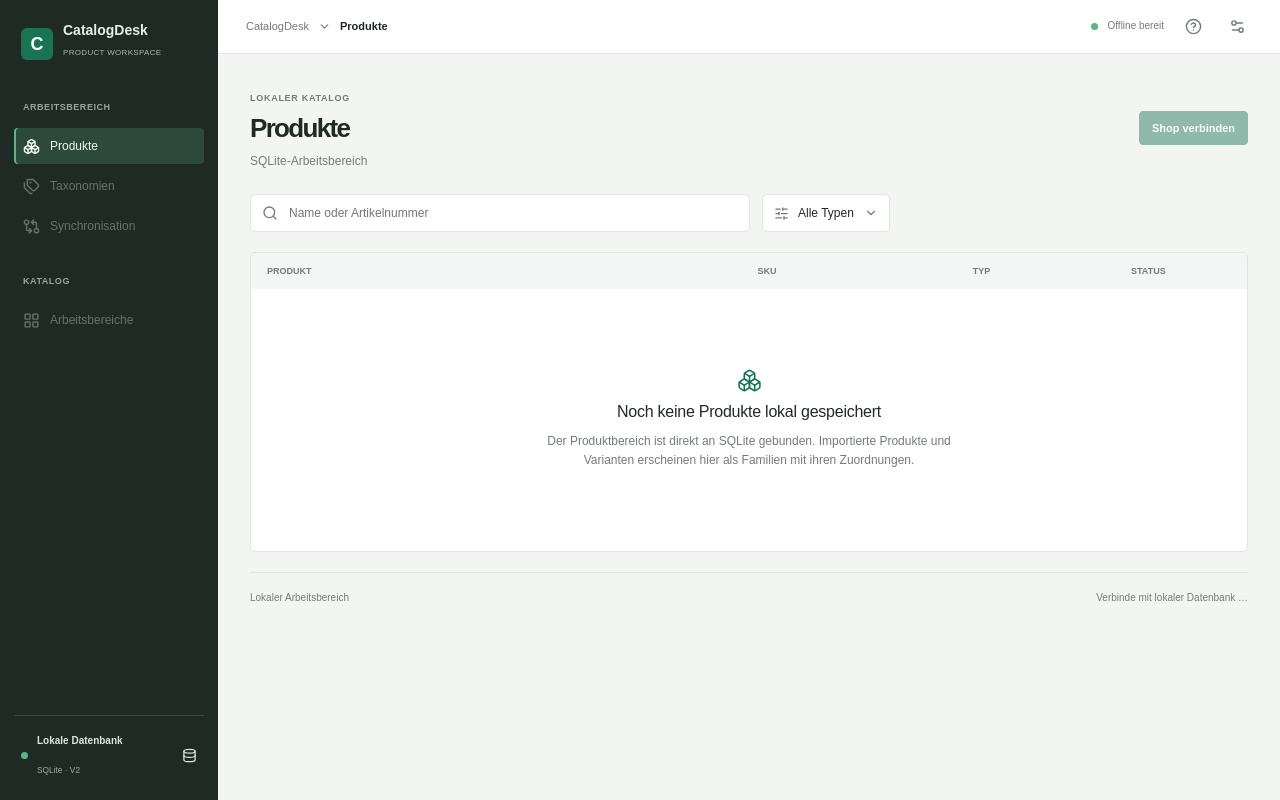
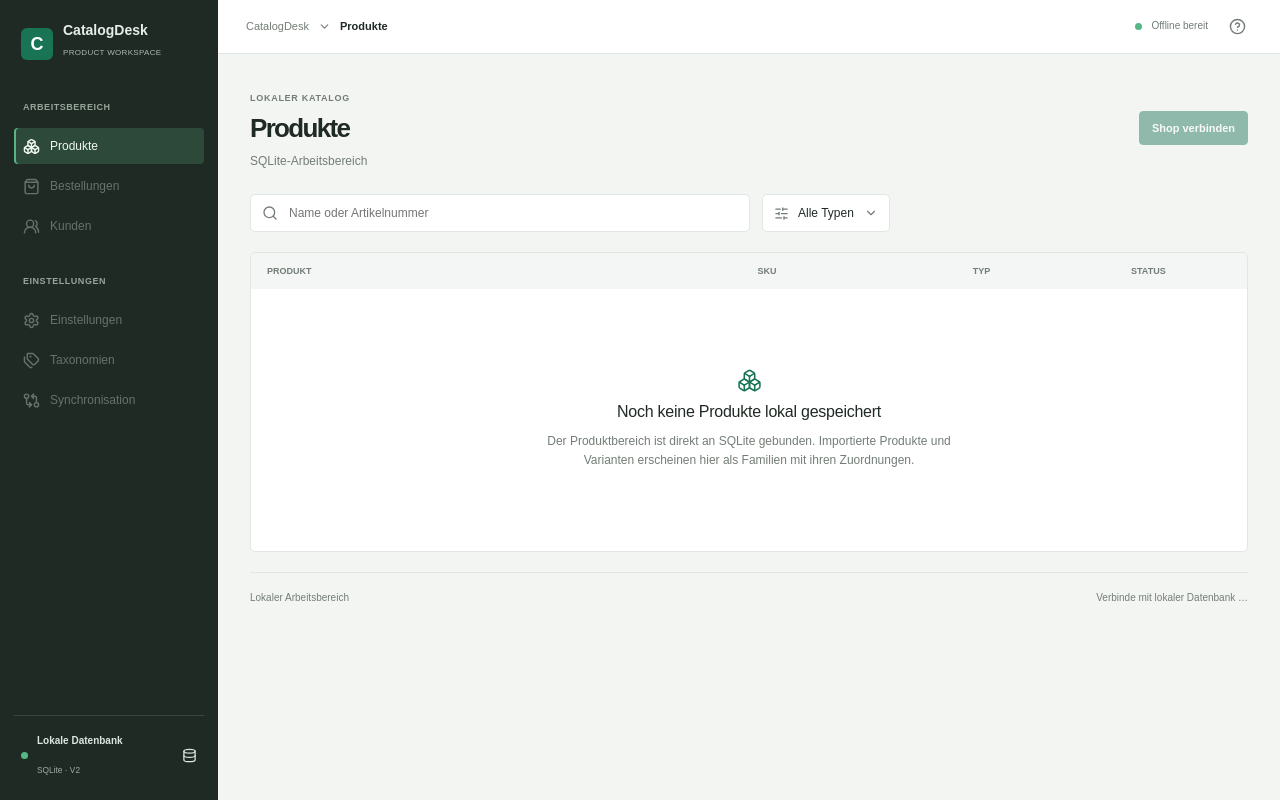
Before and after one commit to Mythos-Brookdesign/catalogdesk-v2, a React (Vite) app: page / in a window 1280 px wide. Built offline with nearby package versions, Linux system fonts and the light colour scheme.

Commit message:
feat: update sidebar navigation with product and settings buttons

```diff
--- a/src/App.tsx
+++ b/src/App.tsx
@@ -5,9 +5,10 @@ import {
   CircleHelp,
   Database,
   GitCompareArrows,
-  LayoutGrid,
-  Settings2,
+  Settings,
+  ShoppingBag,
   Tags,
+  UsersRound,
 } from 'lucide-react'
 import './App.css'
 import { ProductsPage } from './features/products/ProductsPage'
@@ -34,17 +35,23 @@ function App() {
           >
             <Boxes size={17} />Produkte
           </button>
+          <button disabled title="Bestellverwaltung folgt in einer späteren Phase">
+            <ShoppingBag size={17} />Bestellungen
+          </button>
+          <button disabled title="Kundenverwaltung folgt nach Datenschutz- und Rollenmodell">
+            <UsersRound size={17} />Kunden
+          </button>
+        </nav>
+        <div className="sidebar-caption secondary-caption">EINSTELLUNGEN</div>
+        <nav className="app-nav">
+          <button disabled title="Allgemeine Einstellungen folgen als eigener Bereich">
+            <Settings size={17} />Einstellungen
+          </button>
           <button disabled title="Taxonomiepflege folgt im Produktbereich">
             <Tags size={17} />Taxonomien
           </button>
           <button disabled title="Synchronisation folgt nach dem lokalen Produktmodell">
             <GitCompareArrows size={17} />Synchronisation
-          </button>
-        </nav>
-        <div className="sidebar-caption secondary-caption">KATALOG</div>
-        <nav className="app-nav">
-          <button disabled title="Weitere Arbeitsbereiche folgen">
-            <LayoutGrid size={17} />Arbeitsbereiche
           </button>
         </nav>
         <footer className="sidebar-status">
@@ -61,7 +68,6 @@ function App() {
           <div className="topbar-tools">
             <span className="connection-state"><span className="status-dot" />Offline bereit</span>
             <button className="icon-button" aria-label="Hilfe" title="Hilfe"><CircleHelp size={17} /></button>
-            <button className="icon-button" aria-label="Einstellungen" title="Einstellungen"><Settings2 size={17} /></button>
           </div>
         </header>
         {activeSection === 'products' && <ProductsPage desktop={desktop} />}
```
